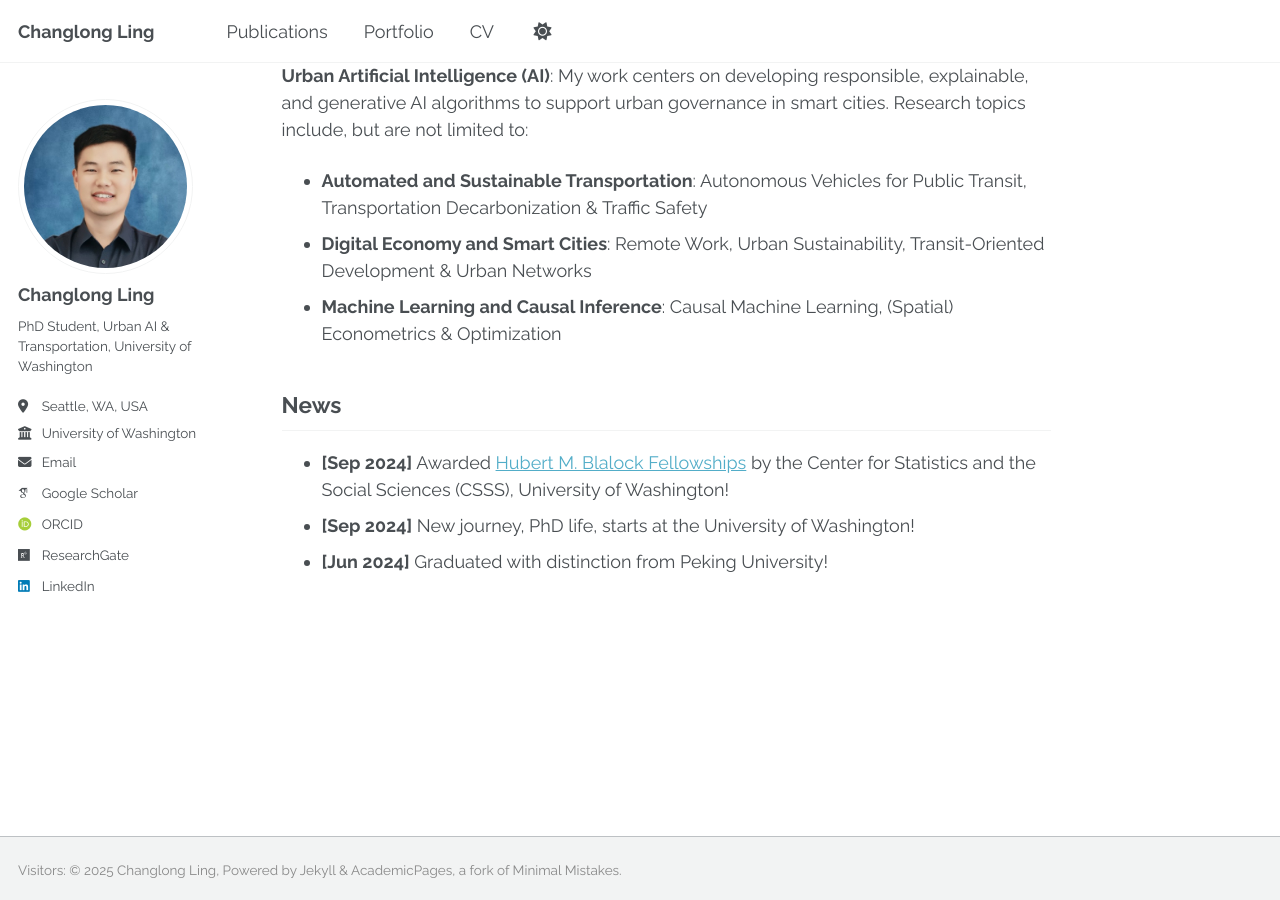
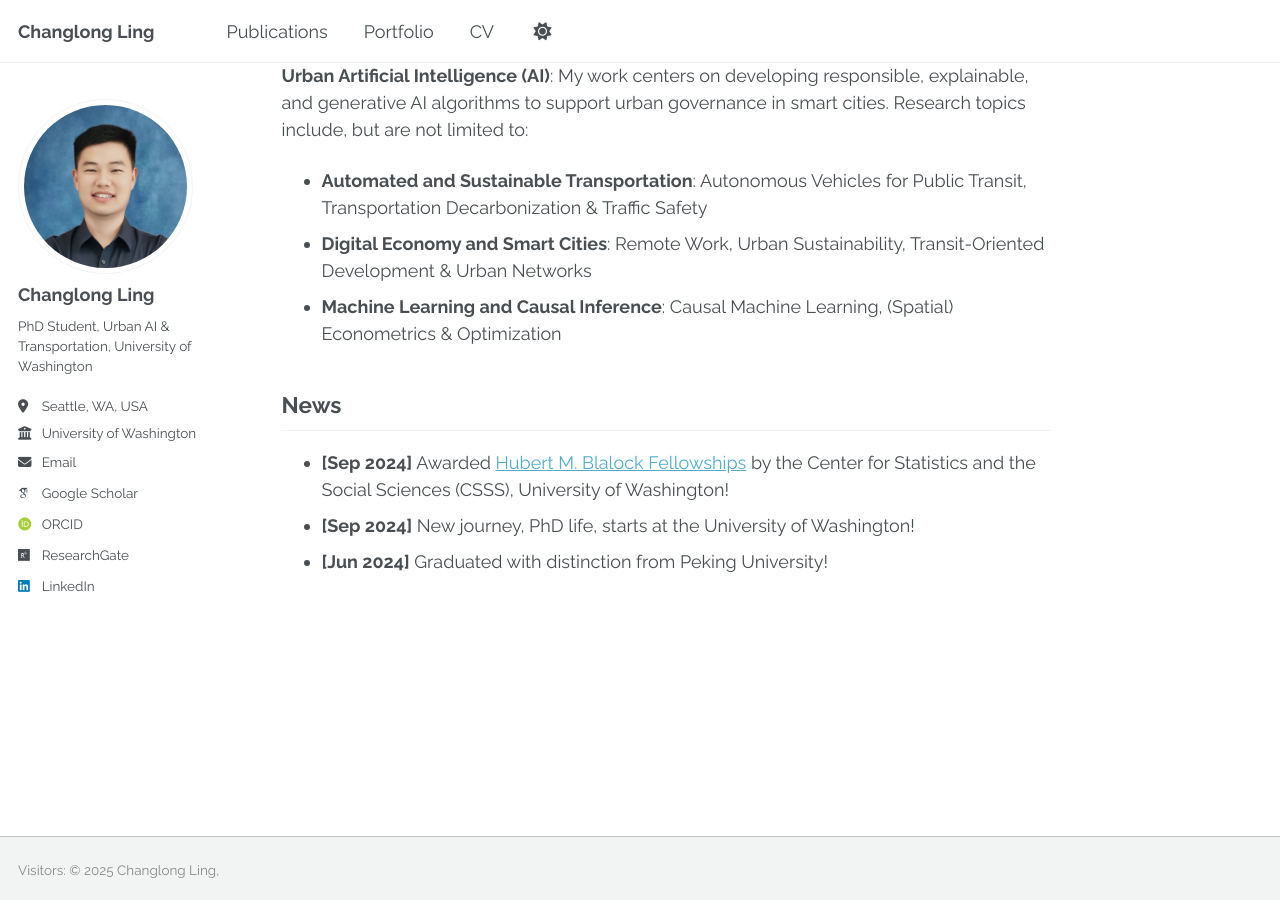
Before and after one commit to ChanglongLing/changlongling.github.io, a Jekyll site: the page built from _pages/about.md, in a window 1280 px wide and 900 px high, scrolled down 598 px. Built offline with Jekyll 4.4.1, drawn with Linux system fonts in a browser that asks for light colours; some web fonts are replaced; comment, search, counter and statistics services are not loaded.

Commit message:
Update footer.html

```diff
--- a/_includes/footer.html
+++ b/_includes/footer.html
@@ -1,10 +1,5 @@
 <small style="color:#888; white-space:nowrap;">
   Visitors: <span id="busuanzi_value_site_uv"></span>
   &copy; {{ site.time | date: '%Y' }} {{ site.name | default: site.title }},
-  {{ site.data.ui-text[site.locale].powered_by | default: "Powered by" }}
-  <a href="http://jekyllrb.com" rel="nofollow">Jekyll</a> &amp;
-  <a href="https://github.com/academicpages/academicpages.github.io">AcademicPages</a>,
-  a fork of
-  <a href="https://mademistakes.com/work/minimal-mistakes-jekyll-theme/" rel="nofollow">Minimal Mistakes</a>.
 </small>
 <script async src="https://busuanzi.ibruce.info/busuanzi/2.3/busuanzi.pure.mini.js"></script>
```
